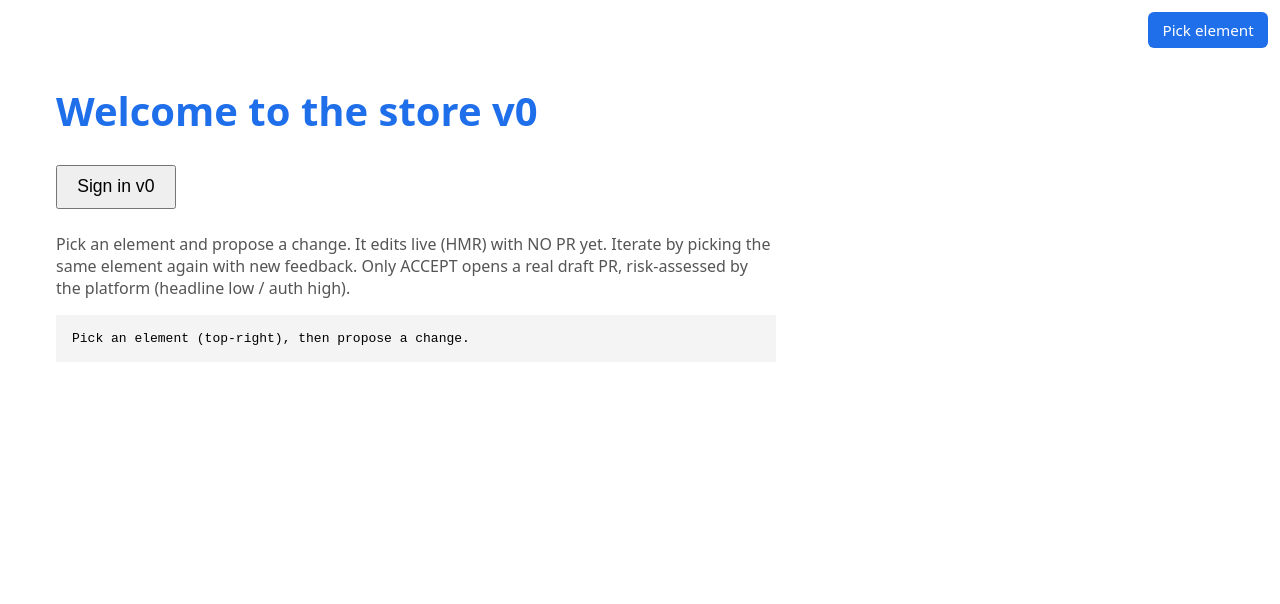
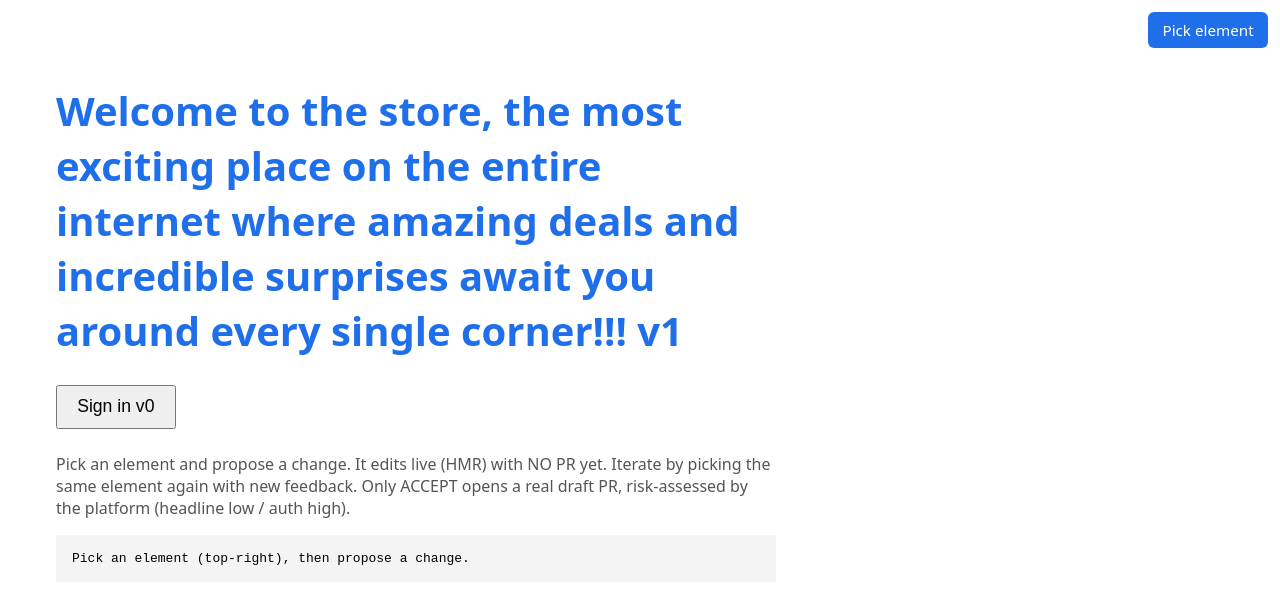
Before and after one commit to EmundoT/awc-frontdoor-demo, a React (Vite) app: page / in a window 1280 px wide. Shown: the top 604 px of the page. Built offline with nearby package versions, Linux system fonts and the light colour scheme.

Commit message:
round 1: make the headline much longer and add lots of exclamation marks for excitement

```diff
--- a/src/App.jsx
+++ b/src/App.jsx
@@ -2,7 +2,7 @@
 import { useState } from 'react'
 import { AUTH_LABEL } from './auth/login-widget.jsx'
 
-const HEADLINE = 'Welcome to the store v0'
+const HEADLINE = 'Welcome to the store, the most exciting place on the entire internet where amazing deals and incredible surprises await you around every single corner!!! v1'
 const BASE = 'http://localhost:8788'
 
 export default function App() {
```
